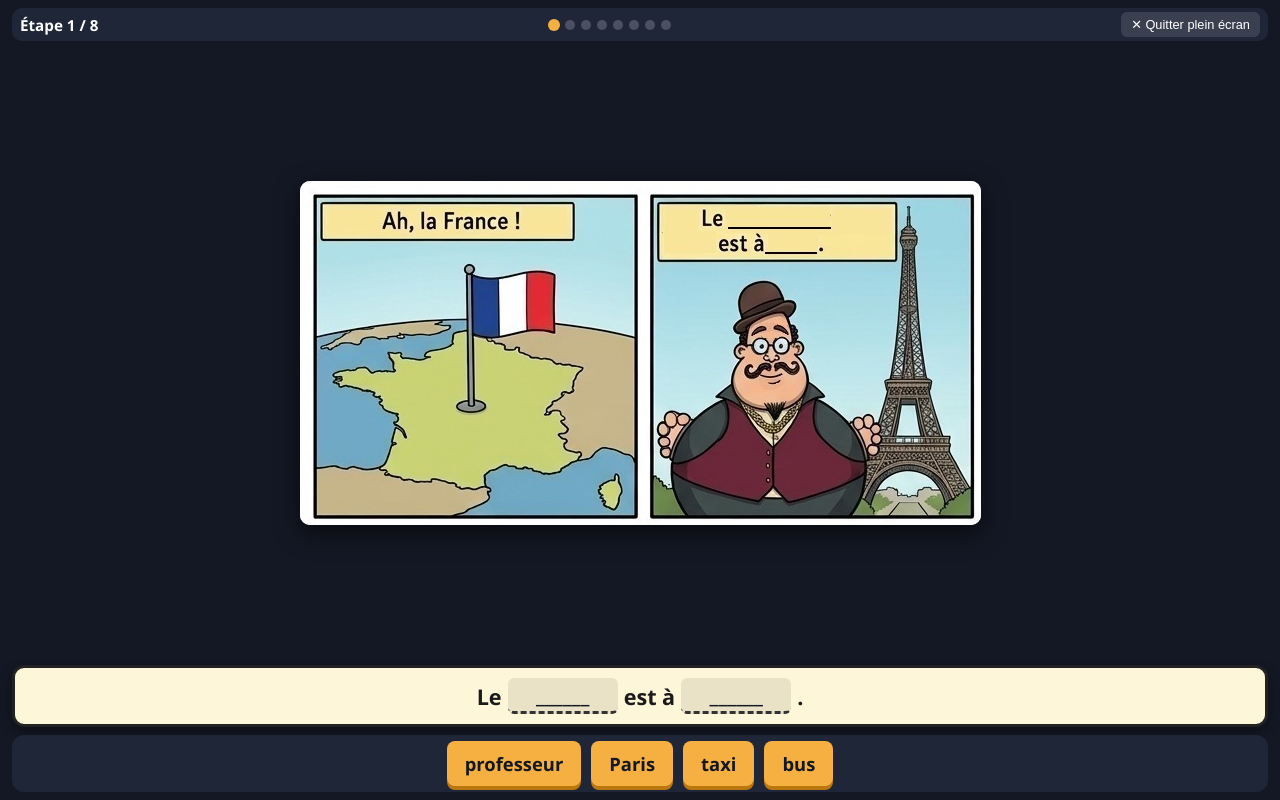
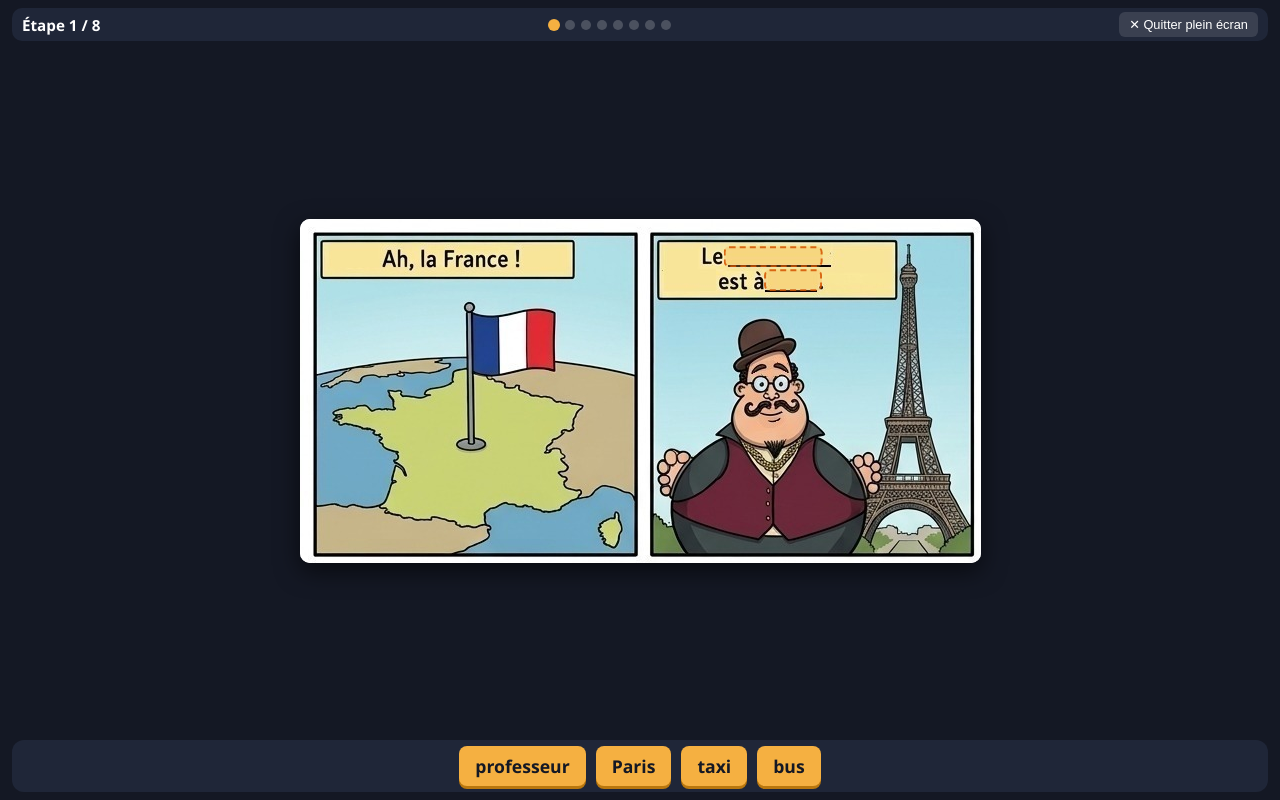
Before and after one commit to martincorneliuspotgieter/leprofesseurestaparis, a plain HTML site: page index.html in a window 1280 px wide. Both pictures are taken after a click on the button "JOUER ▶". Drawn offline with Linux system fonts and the light colour scheme.

Commit message:
Dropzones moved from separate bar to speech bubbles.

```diff
--- a/index.html
+++ b/index.html
@@ -31,7 +31,7 @@
       color: var(--text-light);
       font-family: 'Segoe UI', Roboto, Helvetica, Arial, sans-serif;
       overflow: hidden;
-      touch-action: none; /* Prevents mobile pull-to-refresh and scrolling */
+      touch-action: none;
     }
 
     /* Screens */
@@ -104,9 +104,10 @@
       align-items: center;
       font-size: 0.95rem;
       font-weight: 700;
-      padding: 4px 8px;
+      padding: 4px 10px;
       background: var(--panel-bg);
       border-radius: 10px;
+      flex-shrink: 0;
     }
 
     .progress-dots {
@@ -140,7 +141,7 @@
       cursor: pointer;
     }
 
-    /* Comic Image Container */
+    /* Comic Stage & Exact-Fit Wrapper */
     .comic-stage {
       flex: 1;
       width: 100%;
@@ -148,81 +149,86 @@
       display: flex;
       align-items: center;
       justify-content: center;
-      position: relative;
+      overflow: hidden;
     }
 
-    .comic-stage img {
+    /* This wrapper hugs the exact dimensions of the rendered image */
+    .comic-wrapper {
+      position: relative;
+      display: inline-flex;
       max-width: 100%;
       max-height: 100%;
-      object-fit: contain;
       border-radius: 10px;
+      overflow: hidden;
       box-shadow: 0 8px 24px rgba(0,0,0,0.6);
       background: #fff;
     }
 
-    /* Interactive Sentence & Drop Zones */
-    .sentence-bar {
-      width: 100%;
-      background: #fdf6d8;
-      color: #1a1a1a;
-      border: 3px solid #222;
-      border-radius: 12px;
-      padding: 10px 14px;
-      font-size: clamp(1rem, 2.8vw, 1.35rem);
-      font-weight: 700;
-      display: flex;
-      flex-wrap: wrap;
-      align-items: center;
-      justify-content: center;
-      gap: 6px;
-      text-align: center;
-      box-shadow: 0 4px 12px rgba(0,0,0,0.4);
+    .comic-wrapper img {
+      display: block;
+      max-width: 100%;
+      max-height: calc(100vh - 115px);
+      width: auto;
+      height: auto;
+      object-fit: contain;
+    }
+
+    /* Overlay Drop Zones positioned directly over the comic lines */
+    .overlay-layer {
+      position: absolute;
+      inset: 0;
+      pointer-events: none;
     }
 
     .drop-zone {
-      display: inline-flex;
+      position: absolute;
+      transform: translate(-50%, -50%);
+      pointer-events: auto;
+      display: flex;
       align-items: center;
       justify-content: center;
-      min-width: 110px;
-      height: 36px;
-      padding: 0 12px;
-      border-bottom: 3px dashed #333;
-      background: rgba(0, 0, 0, 0.08);
+      background: rgba(245, 176, 65, 0.28);
+      border: 2px dashed rgba(211, 84, 0, 0.85);
       border-radius: 6px;
       color: #141824;
       font-weight: 800;
-      transition: all 0.15s ease;
+      font-size: clamp(0.65rem, 1.9vw, 1.05rem);
+      white-space: nowrap;
+      padding: 0 4px;
+      transition: background 0.15s ease, transform 0.15s ease;
     }
 
     .drop-zone.highlight {
-      background: rgba(245, 176, 65, 0.45);
-      border-color: var(--accent-hover);
-      transform: scale(1.05);
+      background: rgba(245, 176, 65, 0.72);
+      border: 2px solid #d35400;
+      transform: translate(-50%, -50%) scale(1.08);
+      z-index: 5;
     }
 
     .drop-zone.filled {
-      background: var(--success);
-      color: #fff;
-      border-bottom: none;
-      box-shadow: 0 2px 6px rgba(0,0,0,0.2);
+      background: #fdf6d8;
+      border: 2px solid var(--success);
+      color: #0e6632;
+      box-shadow: 0 2px 6px rgba(0,0,0,0.25);
     }
 
     .drop-zone.shake {
       animation: shake 0.35s ease;
-      background: var(--error);
+      background: rgba(231, 76, 60, 0.85);
       color: #fff;
     }
 
-    /* Word Bank */
+    /* Word Bank at Bottom */
     .word-bank {
       width: 100%;
-      min-height: 54px;
+      min-height: 50px;
+      flex-shrink: 0;
       display: flex;
       flex-wrap: wrap;
       align-items: center;
       justify-content: center;
       gap: 10px;
-      padding: 6px;
+      padding: 6px 10px;
       background: var(--panel-bg);
       border-radius: 12px;
     }
@@ -230,12 +236,12 @@
     .word-tile {
       background: var(--accent);
       color: #141824;
-      padding: 10px 18px;
+      padding: 8px 16px;
       border-radius: 8px;
-      font-size: clamp(0.95rem, 2.5vw, 1.15rem);
+      font-size: clamp(0.9rem, 2.3vw, 1.1rem);
       font-weight: 800;
       cursor: grab;
-      box-shadow: 0 4px 0 #b9770e;
+      box-shadow: 0 3px 0 #b9770e;
       touch-action: none;
       transition: transform 0.1s ease, opacity 0.2s ease;
     }
@@ -251,7 +257,6 @@
       box-shadow: none;
     }
 
-    /* Floating clone while dragging */
     .drag-clone {
       position: fixed;
       pointer-events: none;
@@ -277,9 +282,9 @@
     }
 
     @keyframes shake {
-      0%, 100% { transform: translateX(0); }
-      25% { transform: translateX(-6px); }
-      75% { transform: translateX(6px); }
+      0%, 100% { transform: translate(-50%, -50%) translateX(0); }
+      25% { transform: translate(-50%, -50%) translateX(-6px); }
+      75% { transform: translate(-50%, -50%) translateX(6px); }
     }
   </style>
 </head>
@@ -292,10 +297,10 @@
     <p>Ce jeu fonctionne mieux en mode paysage (horizontal).</p>
   </div>
 
-  <!-- Start Screen (Triggers Fullscreen on Tap) -->
+  <!-- Start Screen -->
   <div id="start-screen" class="screen">
     <h1>Le professeur est à Paris</h1>
-    <p>Glisse les bons mots dans les cases vides pour compléter l'histoire !</p>
+    <p>Glisse les bons mots directement sur les lignes vides de la bande dessinée !</p>
     <button id="play-btn" class="btn-primary">JOUER ▶</button>
   </div>
 
@@ -308,11 +313,11 @@
     </div>
 
     <div class="comic-stage">
+      <div class="comic-wrapper" id="comic-wrapper">
         <img id="comic-img" src="" alt="Bande dessinée" />
+        <div class="overlay-layer" id="overlay-layer"></div>
       </div>
-
-    <!-- Sentence with interactive drop zones matching the right panel -->
-    <div class="sentence-bar" id="sentence-bar"></div>
+    </div>
 
     <!-- Draggable / Tappable Word Bank -->
     <div class="word-bank" id="word-bank"></div>
@@ -328,50 +333,71 @@
   <script>
     /**
      * =====================================================================
-     * CONFIGURATION FOR EPISODE 1
-     * To make Episodes 2-6, simply replace the image filenames and sentences!
-     * Wrap target blank words in brackets: [word]
+     * EPISODE 1 DATA WITH EXACT ON-IMAGE COORDINATES (% of image width/height)
+     * x = center X (%), y = center Y (%), w = width (%), h = height (%)
      * =====================================================================
      */
     const GAME_DATA = [
       {
         image: "Le professeur est à Paris 1 (2) (1) - a1a.jpeg",
-        sentence: "Le [professeur] est à [Paris].",
+        blanks: [
+          { word: "professeur", x: 69.5, y: 11.2, w: 14.5, h: 6.2 },
+          { word: "Paris",      x: 72.5, y: 18.0, w: 8.5,  h: 6.2 }
+        ],
         distractors: ["bus", "taxi"]
       },
       {
         image: "Le professeur est à Paris 1 (2) (1) - a2a.jpeg",
-        sentence: "Il a pris un [bus] ...",
+        blanks: [
+          { word: "bus", x: 77.5, y: 11.2, w: 6.8, h: 6.5 }
+        ],
         distractors: ["croissant", "parc"]
       },
       {
         image: "Le professeur est à Paris 1 (2) (1) - b1a.jpeg",
-        sentence: "... et un [taxi] ...",
+        blanks: [
+          { word: "taxi", x: 71.8, y: 11.2, w: 7.2, h: 6.5 }
+        ],
         distractors: ["bus", "fromage"]
       },
       {
         image: "Le professeur est à Paris 1 (2) (1) - b2a.jpeg",
-        sentence: "... pour visiter [la tour Eiffel].",
+        blanks: [
+          { word: "la tour Eiffel", x: 82.5, y: 10.6, w: 16.5, h: 6.5 }
+        ],
         distractors: ["la radio", "le parc"]
       },
       {
         image: "Le professeur est à Paris 1 (2) (1) - c1a.jpeg",
-        sentence: "Il lit [Astérix et Obélix] dans le parc.",
+        blanks: [
+          { word: "Astérix et Obélix", x: 74.8, y: 10.6, w: 19.5, h: 6.2 }
+        ],
         distractors: ["la mode", "un croissant"]
       },
       {
         image: "Le professeur est à Paris 1 (2) (1) - c2a.jpeg",
-        sentence: "Il mange du [fromage], un [croissant] et un peu de [chocolat].",
+        blanks: [
+          { word: "fromage",   x: 75.5, y: 10.6, w: 11.5, h: 6.0 },
+          { word: "croissant", x: 59.5, y: 17.6, w: 12.5, h: 6.0 },
+          { word: "chocolat",  x: 84.5, y: 17.6, w: 11.5, h: 6.0 }
+        ],
         distractors: ["taxi"]
       },
       {
         image: "Le professeur est à Paris 1 (2) (1) - d1a.jpeg",
-        sentence: "À la [télévision] et à la [radio], on parle de la [mode].",
+        blanks: [
+          { word: "télévision", x: 67.5, y: 10.6, w: 13.5, h: 6.0 },
+          { word: "radio",      x: 87.2, y: 10.6, w: 7.8,  h: 6.0 },
+          { word: "mode",       x: 76.2, y: 17.6, w: 8.2,  h: 6.0 }
+        ],
         distractors: ["France"]
       },
       {
         image: "Le professeur est à Paris 1 (2) (1) - d2a.jpeg",
-        sentence: "[Téléphone] pour vous, monsieur le [professeur] !",
+        blanks: [
+          { word: "Téléphone",  x: 61.5, y: 11.5, w: 13.5, h: 6.2 },
+          { word: "professeur", x: 66.5, y: 26.8, w: 14.5, h: 6.2 }
+        ],
         distractors: ["Chocolat", "bus"]
       }
     ];
@@ -385,15 +411,13 @@
     const gameScreen = document.getElementById("game-screen");
     const endScreen = document.getElementById("end-screen");
     const comicImg = document.getElementById("comic-img");
-    const sentenceBar = document.getElementById("sentence-bar");
+    const overlayLayer = document.getElementById("overlay-layer");
     const wordBank = document.getElementById("word-bank");
     const levelLabel = document.getElementById("level-label");
     const progressDots = document.getElementById("progress-dots");
-
-    // Trigger Fullscreen & Landscape Lock on User Gesture
     const fsToggleBtn = document.getElementById("fs-toggle");
 
-    // Enter Fullscreen & Landscape Lock on User Gesture
+    // Fullscreen Controls
     async function enterFullscreen() {
       const elem = document.documentElement;
       try {
@@ -410,7 +434,6 @@
       }
     }
 
-    // Exit Fullscreen
     async function exitFullscreen() {
       try {
         if (document.exitFullscreen) {
@@ -423,7 +446,6 @@
       }
     }
 
-    // Toggle between Enter and Exit when button is clicked
     fsToggleBtn.addEventListener("click", () => {
       const isFullscreen = document.fullscreenElement || document.webkitFullscreenElement;
       if (isFullscreen) {
@@ -433,7 +455,6 @@
       }
     });
 
-    // Automatically update button text if user exits via phone swipe/ESC key
     function updateFsButtonLabel() {
       const isFullscreen = document.fullscreenElement || document.webkitFullscreenElement;
       fsToggleBtn.textContent = isFullscreen ? "✕ Quitter plein écran" : "⛶ Plein écran";
@@ -470,49 +491,41 @@
     function loadLevel(index) {
       const data = GAME_DATA[index];
       solvedCount = 0;
-      totalBlanks = 0;
+      totalBlanks = data.blanks.length;
       selectedTile = null;
 
       renderProgress();
       comicImg.src = data.image;
-      sentenceBar.innerHTML = "";
+      overlayLayer.innerHTML = "";
       wordBank.innerHTML = "";
 
       const answers = [];
-      // Parse sentence parts: text vs [blank]
-      const parts = data.sentence.split(/(\[.*?\])/g);
 
-      parts.forEach(part => {
-        if (!part) return;
-        if (part.startsWith("[") && part.endsWith("]")) {
-          const answerWord = part.slice(1, -1);
-          answers.push(answerWord);
-          totalBlanks++;
+      // Create positioned drop zones directly on top of the speech/caption lines
+      data.blanks.forEach((blank) => {
+        answers.push(blank.word);
 
-          const zone = document.createElement("span");
+        const zone = document.createElement("div");
         zone.className = "drop-zone";
-          zone.dataset.answer = answerWord;
-          zone.textContent = "______";
+        zone.dataset.answer = blank.word;
+        zone.style.left = blank.x + "%";
+        zone.style.top = blank.y + "%";
+        zone.style.width = blank.w + "%";
+        zone.style.height = blank.h + "%";
 
-          // Allow tap-to-place if user tapped a word first
         zone.addEventListener("click", () => {
           if (selectedTile && !zone.classList.contains("filled")) {
             checkMatch(selectedTile, zone);
           }
         });
 
-          sentenceBar.appendChild(zone);
-        } else {
-          const span = document.createElement("span");
-          span.textContent = part;
-          sentenceBar.appendChild(span);
-        }
+        overlayLayer.appendChild(zone);
       });
 
       // Combine answers + distractors and shuffle
       const allWords = [...answers, ...(data.distractors || [])].sort(() => Math.random() - 0.5);
 
-      allWords.forEach(word => {
+      allWords.forEach((word) => {
         const tile = document.createElement("div");
         tile.className = "word-tile";
         tile.textContent = word;
@@ -570,7 +583,6 @@
               checkMatch(tile, targetZone);
             }
           } else {
-            // Treat as a clean tap selection
             toggleSelectTile(tile);
           }
         };
@@ -601,12 +613,12 @@
       const zones = document.querySelectorAll(".drop-zone:not(.filled)");
       for (const zone of zones) {
         const rect = zone.getBoundingClientRect();
-        // Generous 15px hit padding for thumbs
+        // 18px generous thumb hit radius around the blank line
         if (
-          x >= rect.left - 15 &&
-          x <= rect.right + 15 &&
-          y >= rect.top - 15 &&
-          y <= rect.bottom + 15
+          x >= rect.left - 18 &&
+          x <= rect.right + 18 &&
+          y >= rect.top - 18 &&
+          y <= rect.bottom + 18
         ) {
           return zone;
         }
@@ -621,7 +633,7 @@
     }
 
     function clearHighlights() {
-      document.querySelectorAll(".drop-zone").forEach(z => z.classList.remove("highlight"));
+      document.querySelectorAll(".drop-zone").forEach((z) => z.classList.remove("highlight"));
     }
 
     function checkMatch(tile, zone) {
@@ -645,7 +657,7 @@
               gameScreen.classList.add("hidden");
               endScreen.classList.remove("hidden");
             }
-          }, 850);
+          }, 900);
         }
       } else {
         zone.classList.add("shake");
```
Lines whose indentation alone changed are shown as unchanged.
